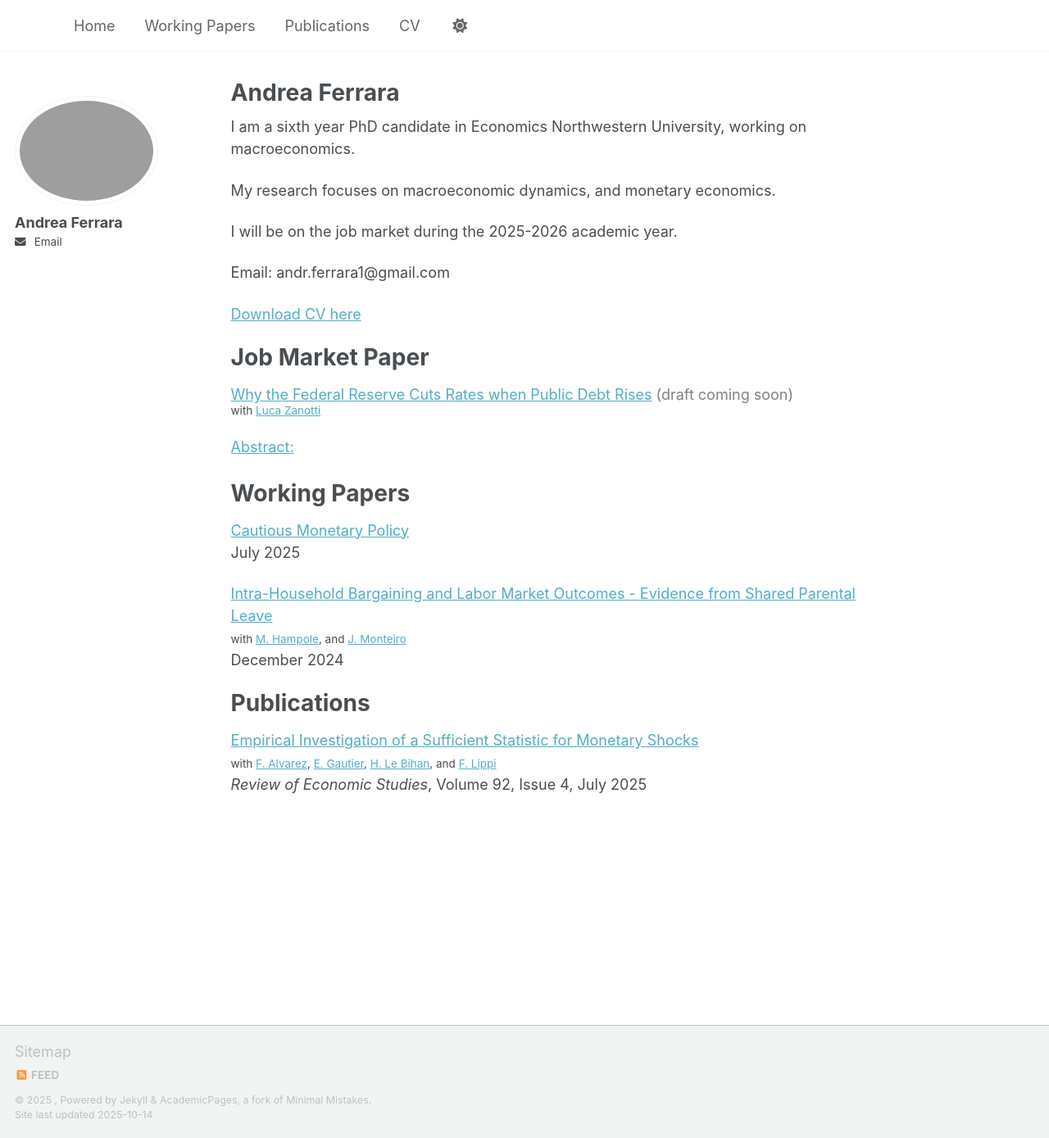
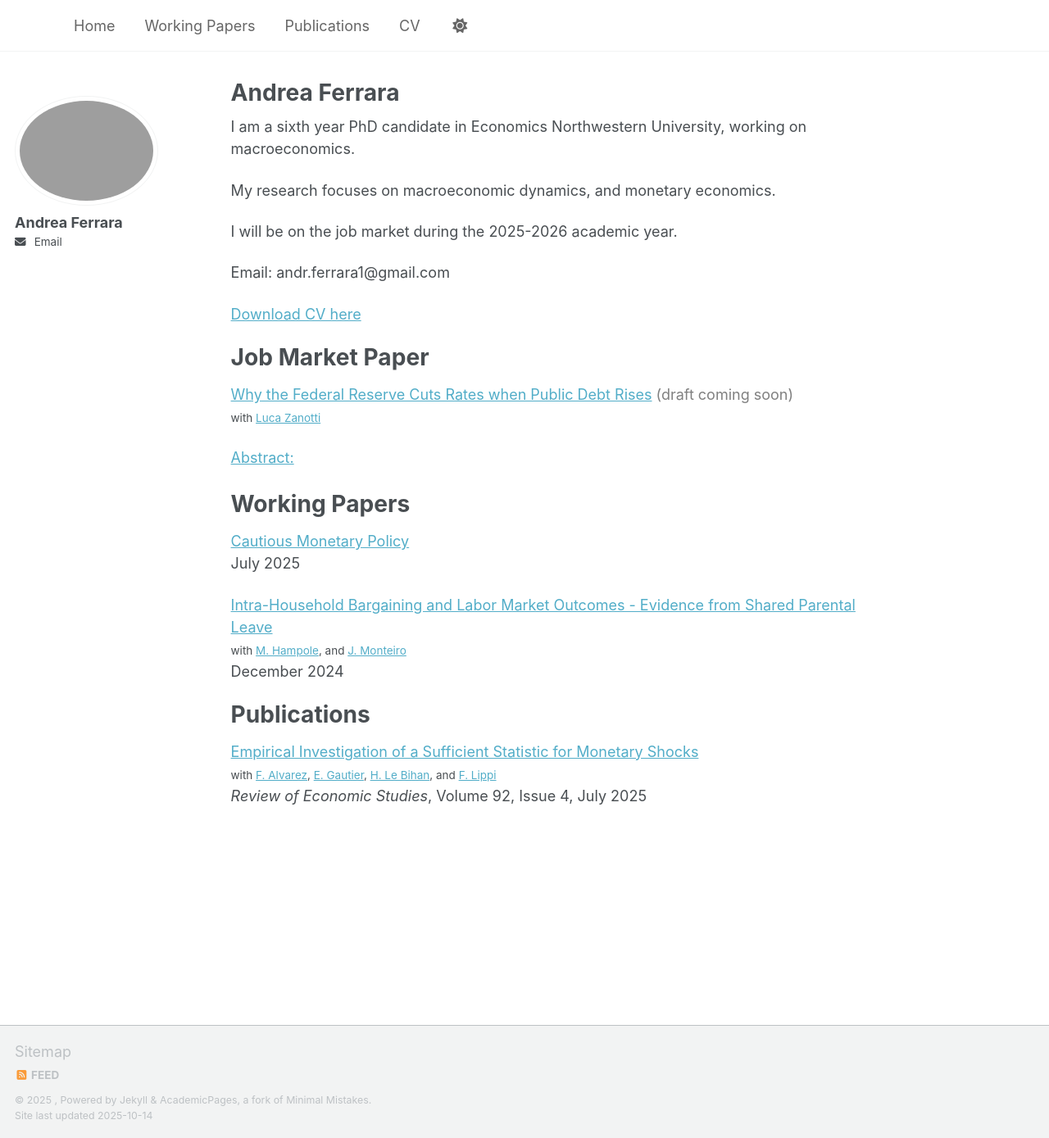
Before and after one commit to AndreaFerrara1997/AndreaFerrara1997.github.io, a Jekyll site: the page built from index.md, in a window 1280 px wide and 1389 px high. Shown: the whole window at 82% size. Built offline with Jekyll 4.4.1, drawn with Linux system fonts in a browser that asks for light colours; a script that is not in the unit is left out.

Commit message:
Update index.md

```diff
--- a/index.md
+++ b/index.md
@@ -22,7 +22,7 @@ Email: andr.ferrara1@gmail.com
 
 # Job Market Paper
 <span class="archive__item-title" style="color:#52ADC8; text-decoration:underline;">Why the Federal Reserve Cuts Rates when Public Debt Rises</span> <span style="color:gray;">(draft coming soon)</span><br>
-<small style="display:block; margin:0 0 0.1em 0; line-height:1;">with <span class="archive__item-title" style="color:#52ADC8; text-decoration:underline;">Luca Zanotti</span></small>
+<small>with <span class="archive__item-title" style="color:#52ADC8; text-decoration:underline;">Luca Zanotti</span></small>
 <details style="margin-top:0;">
 <summary><span style="color:#52ADC8; text-decoration:underline; cursor:pointer;">Abstract:</span></summary>
 We document a new empirical fact: when the U.S. public debt-to-GDP ratio rises, the Federal Reserve tends to lower its policy rate, conditional on inflation and output. To explain this pattern, we develop and estimate a New-Keynesian model with shocks to the household's demand for public debt. These shocks generate a negative comovement between public debt and the natural rate of interest, defined as the real rate that would prevail in the flexible-price economy. Assuming that the Fed adjusts its policy rate in line with the natural rate, this mechanism rationalizes the negative relation between debt and the policy rate. We show that these shocks are a key driver of business-cycle fluctuations and that policy rules responding to the natural rate reduce the volatility of inflation and output relative to standard rules. Complementing this analysis, we construct a debt-informed measure of the natural rate using a time-varying parameter vector autoregression model. Once this measure is included in the policy rule, an increase in the debt-to-GDP ratio no longer reduces the federal funds rate, consistent with the mechanism highlighted by the model.
```
